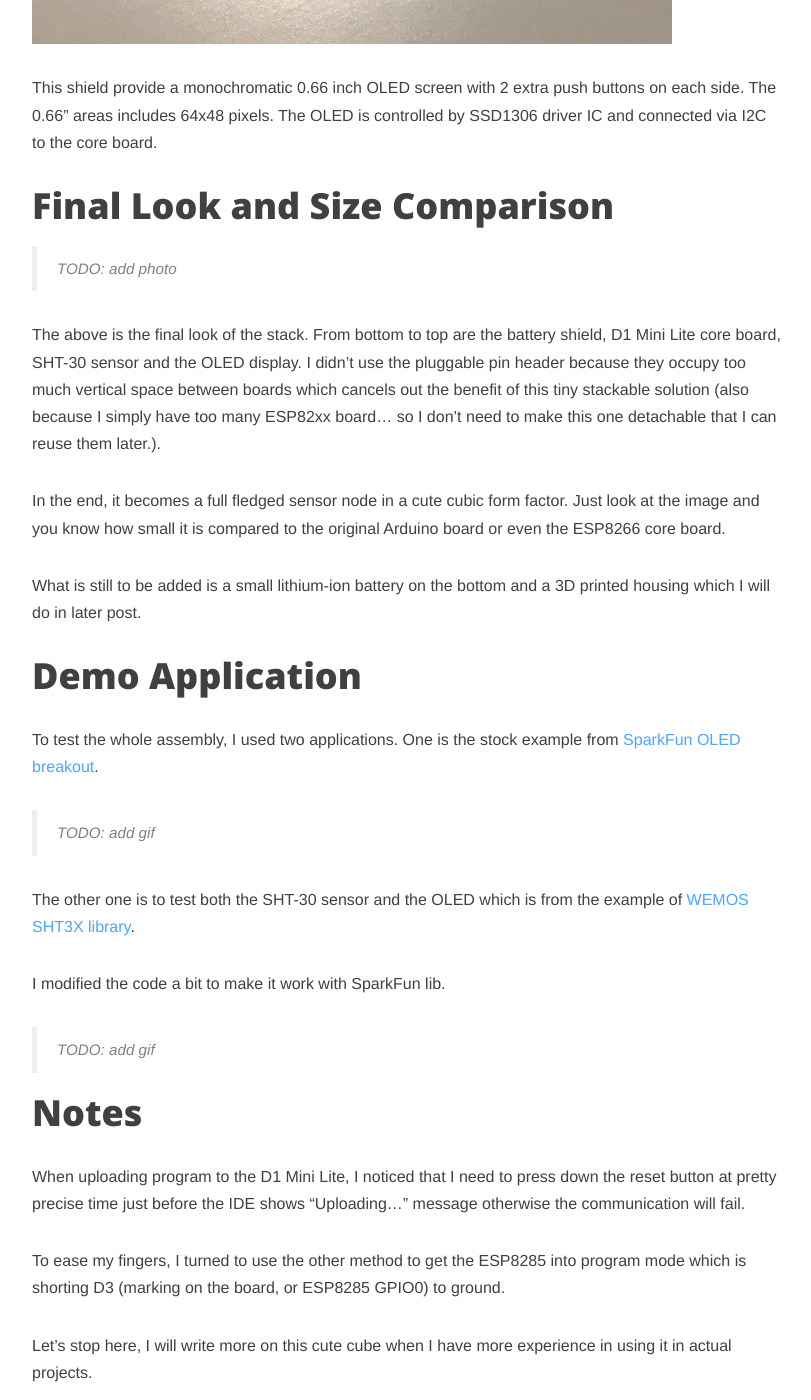
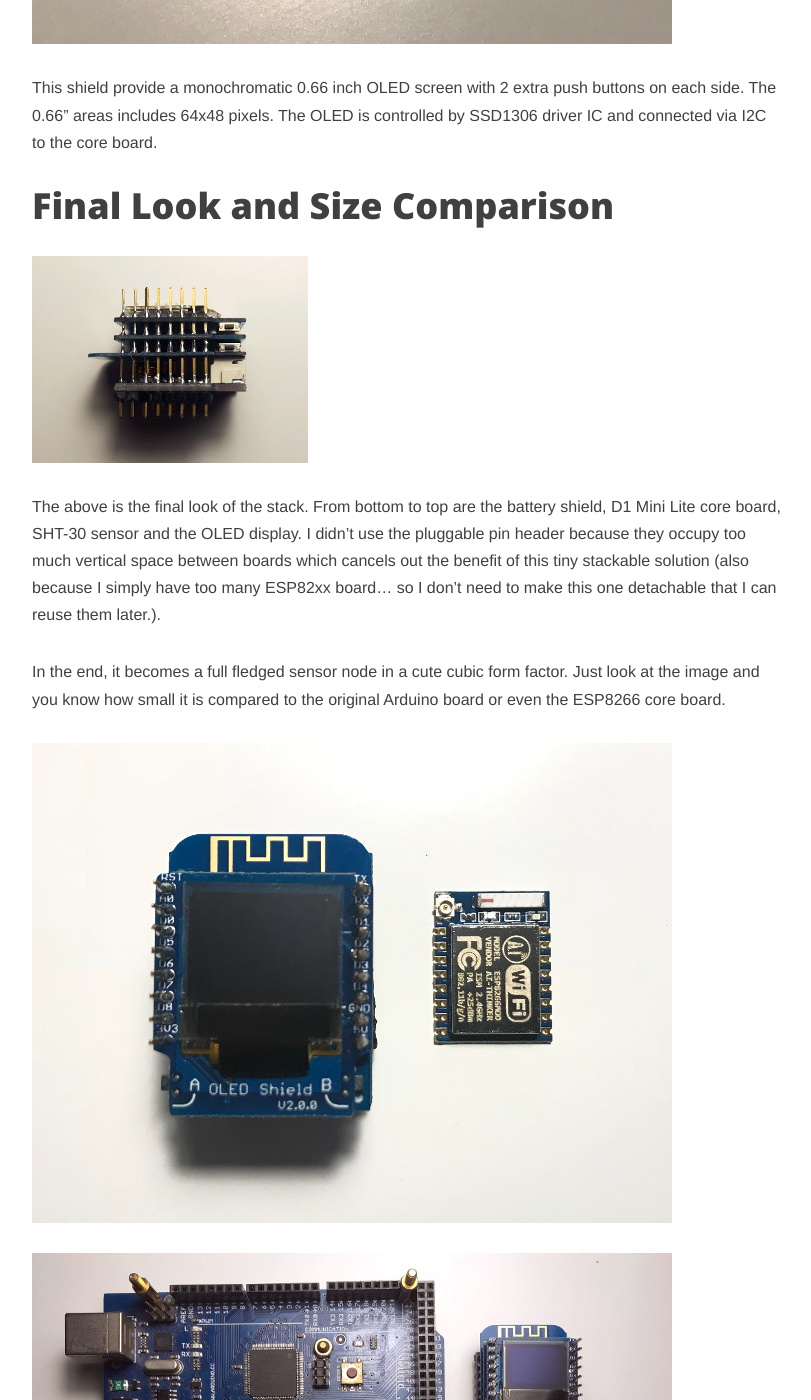
Before and after one commit to liangli2718/liangli2718.github.io, a Jekyll site: the page built from _posts/2017-11-23-wemos-d1-lite-first-impression.md, in a window 1280 px wide and 1400 px high, scrolled down 3501 px. Shown: the whole window, without its empty margins (233-1044 px from the left). Built offline with Jekyll 4.4.1, drawn with Linux system fonts in a browser that asks for light colours; nearby versions of some CDN libraries; comment, search, counter and statistics services are not loaded.

Commit message:
added new photos to blog

```diff
--- a/_posts/2017-11-23-wemos-d1-lite-first-impression.md
+++ b/_posts/2017-11-23-wemos-d1-lite-first-impression.md
@@ -37,24 +37,26 @@ This shield provide a monochromatic 0.66 inch OLED screen with 2 extra push butt
 The OLED is controlled by SSD1306 driver IC and connected via I2C to the core board.
 
 # Final Look and Size Comparison
->TODO: add photo
+![stack](/img/2017-11-23/stack.jpg)
 
 The above is the final look of the stack. From bottom to top are the battery shield, D1 Mini Lite core board, SHT-30 sensor and the OLED display. I didn't use the pluggable pin header because they occupy too much vertical space between boards which cancels out the benefit of this tiny stackable solution (also because I simply have too many ESP82xx board... so I don't need to make this one detachable that I can reuse them later.).
 
 In the end, it becomes a full fledged sensor node in a cute cubic form factor. Just look at the image and you know how small it is compared to the original Arduino board or even the ESP8266 core board.
+
+![compare1](/img/2017-11-23/esp8266.jpg)
+
+![compare2](/img/2017-11-23/3boards.jpg)
 
 What is still to be added is a small lithium-ion battery on the bottom and a 3D printed housing which I will do in later post.
 
 # Demo Application
 To test the whole assembly, I used two applications. One is the stock example from [SparkFun OLED breakout](https://github.com/sparkfun/Micro_OLED_Breakout/tree/V_1.0/Libraries/Arduino/examples/MicroOLED_Cube).
 
->TODO: add gif
+![cube](/img/2017-11-23/cubeapp.jpg)
 
 The other one is to test both the SHT-30 sensor and the OLED which is from the example of [WEMOS SHT3X library](https://github.com/wemos/WEMOS_SHT3x_Arduino_Library/tree/master/examples/SHT30_OLED_test).
 
 I modified the code a bit to make it work with SparkFun lib.
-
->TODO: add gif
 
 # Notes
 When uploading program to the D1 Mini Lite, I noticed that I need to press down the reset button at pretty precise time just before the IDE shows "Uploading..." message otherwise the communication will fail.
```
Also changed, not shown: img/2017-11-23/3boards.jpg (added), img/2017-11-23/cubeapp.jpg (added), img/2017-11-23/esp8266.jpg (added), img/2017-11-23/stack.jpg (added).
